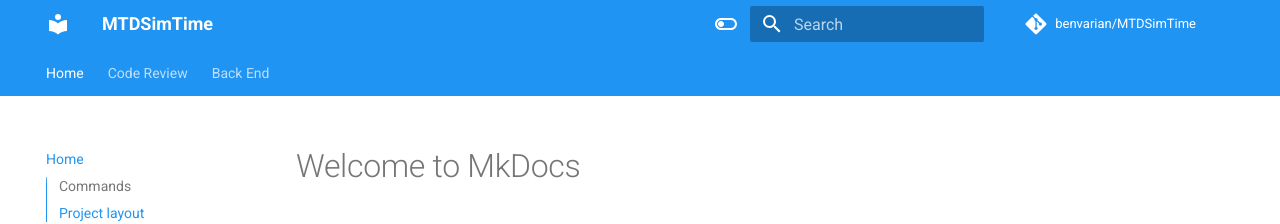
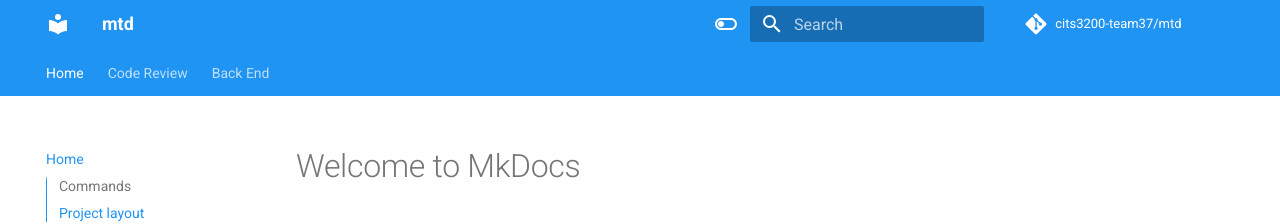
Before and after one commit to cits3200-team37/mtd, an MkDocs documentation site: the page built from server/Documentation/docs/index.md, in a window 1280 px wide. Shown: the top 224 px of the page. Built offline with MkDocs 1.6.1 and Material for MkDocs 9.7.7, drawn with Linux system fonts in a browser that asks for light colours; comment, search, counter and statistics services are not loaded.

Commit message:
update mkdocs.yml with correct repo information

```diff
--- a/server/Documentation/mkdocs.yml
+++ b/server/Documentation/mkdocs.yml
@@ -1,6 +1,6 @@
-site_name: MTDSimTime
-repo_url: https://github.com/benvarian/MTDSimTime
-repo_name: benvarian/MTDSimTime
+site_name: mtd
+repo_url: https://github.com/cits3200-team37/mtd
+repo_name: cits3200-team37/mtd
 
 theme:
   name: material
```
